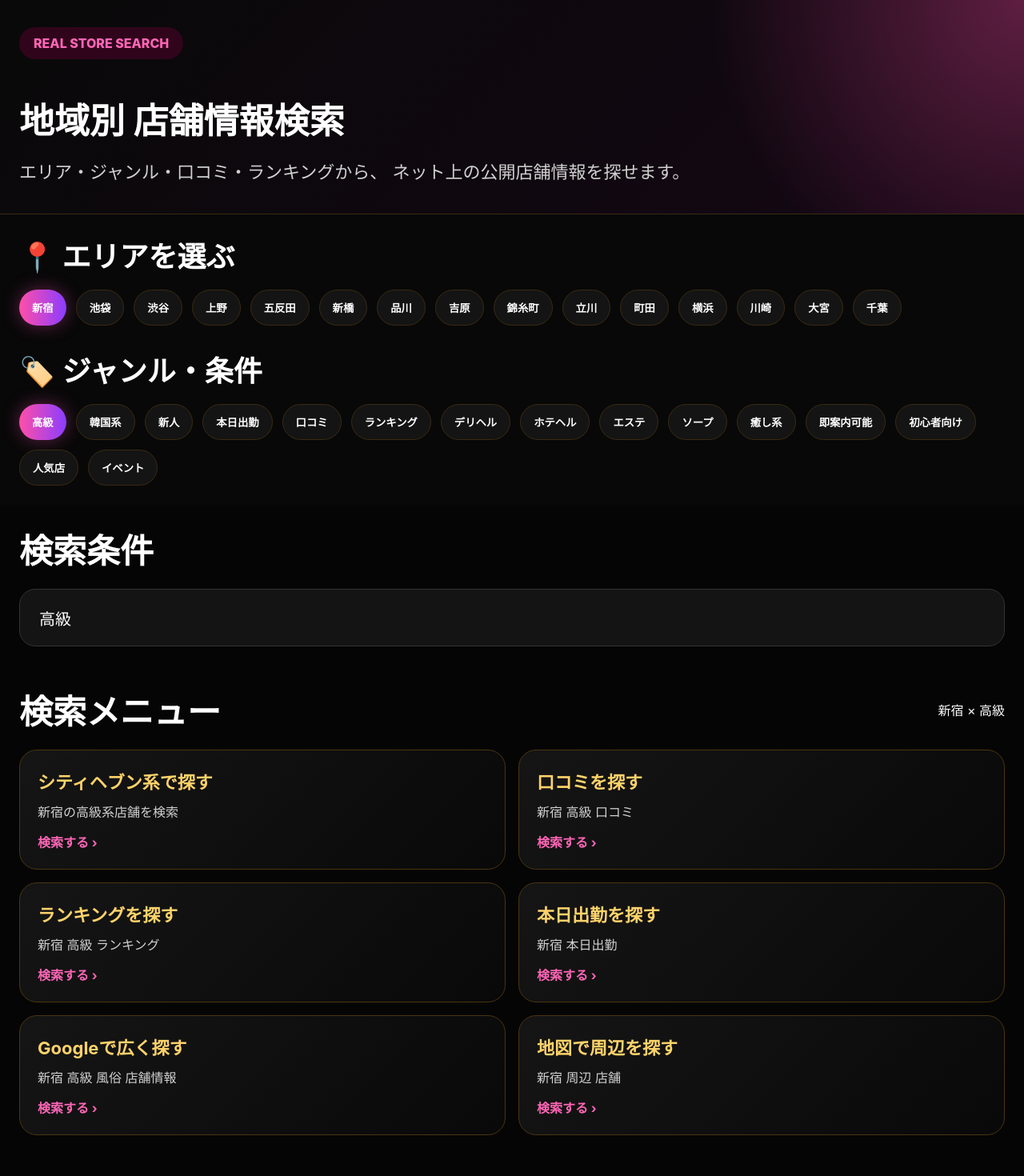
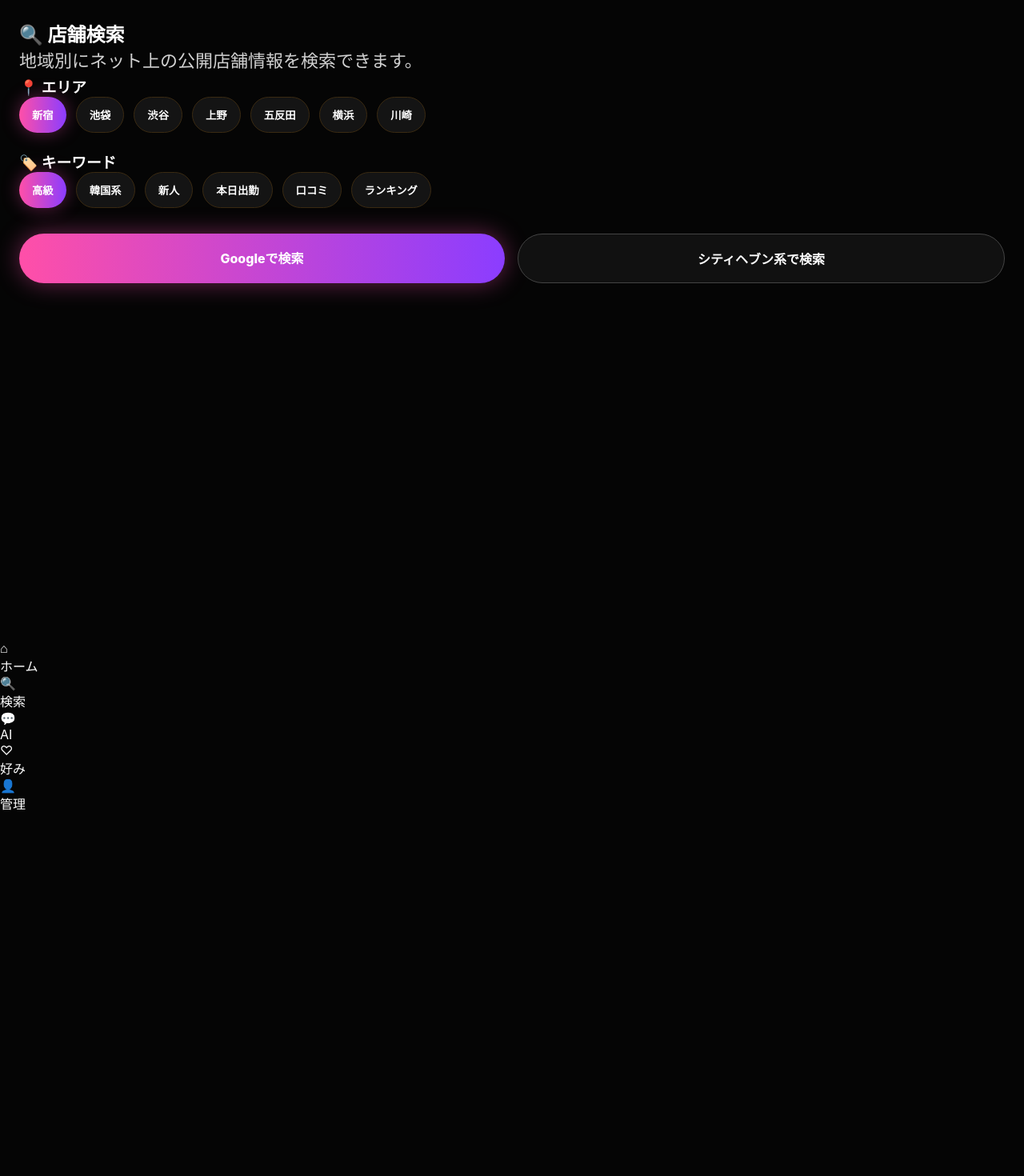
Before and after one commit to misa0324111-cmd/light-link, a Next.js app: page /store-search in a window 1280 px wide. Shown: the top 1470 px of the page at 80% size. After the commit the page ends 1016 px from the top, so only its background shows below. Built offline with nearby package versions, Linux system fonts and the light colour scheme; no server answers.

Commit message:
Rebuild recommended feature pages

```diff
--- a/app/store-search/page.tsx
+++ b/app/store-search/page.tsx
@@ -3,126 +3,45 @@
 import { useState } from 'react'
 import { BottomNav } from '@/components/BottomNav'
 
-const areas = [
-  '新宿', '池袋', '渋谷', '上野', '五反田',
-  '新橋', '品川', '吉原', '錦糸町', '立川',
-  '町田', '横浜', '川崎', '大宮', '千葉'
-]
-
-const keywords = [
-  '高級', '韓国系', '新人', '本日出勤', '口コミ',
-  'ランキング', 'デリヘル', 'ホテヘル', 'エステ', 'ソープ',
-  '癒し系', '即案内可能', '初心者向け', '人気店', 'イベント'
-]
+const areas = ['新宿', '池袋', '渋谷', '上野', '五反田', '横浜', '川崎']
+const keywords = ['高級', '韓国系', '新人', '本日出勤', '口コミ', 'ランキング']
 
 export default function StoreSearchPage() {
   const [area, setArea] = useState('新宿')
   const [keyword, setKeyword] = useState('高級')
 
-  const baseQuery = `${area} ${keyword} 風俗 店舗情報`
-
-  const links = [
-    {
-      title: 'シティヘブン系で探す',
-      text: `${area}の${keyword}系店舗を検索`,
-      url: `https://www.google.com/search?q=${encodeURIComponent(`site:cityheaven.net ${baseQuery}`)}`
-    },
-    {
-      title: '口コミを探す',
-      text: `${area} ${keyword} 口コミ`,
-      url: `https://www.google.com/search?q=${encodeURIComponent(`${area} ${keyword} 風俗 口コミ`)}`
-    },
-    {
-      title: 'ランキングを探す',
-      text: `${area} ${keyword} ランキング`,
-      url: `https://www.google.com/search?q=${encodeURIComponent(`${area} ${keyword} 風俗 ランキング`)}`
-    },
-    {
-      title: '本日出勤を探す',
-      text: `${area} 本日出勤`,
-      url: `https://www.google.com/search?q=${encodeURIComponent(`${area} 風俗 本日出勤`)}`
-    },
-    {
-      title: 'Googleで広く探す',
-      text: baseQuery,
-      url: `https://www.google.com/search?q=${encodeURIComponent(baseQuery)}`
-    },
-    {
-      title: '地図で周辺を探す',
-      text: `${area} 周辺 店舗`,
-      url: `https://www.google.com/maps/search/${encodeURIComponent(`${area} 風俗 店舗`)}`
-    }
-  ]
+  const q = `${area} ${keyword} 風俗 店舗情報`
+  const googleUrl = `https://www.google.com/search?q=${encodeURIComponent(q)}`
+  const cityHeavenUrl = `https://www.google.com/search?q=${encodeURIComponent(`site:cityheaven.net ${q}`)}`
 
   return (
     <>
       <main className="mag-home">
-        <section className="store-search-hero">
-          <p className="mag-logo">REAL STORE SEARCH</p>
-          <h1>地域別 店舗情報検索</h1>
-          <p className="mag-lead">
-            エリア・ジャンル・口コミ・ランキングから、
-            ネット上の公開店舗情報を探せます。
-          </p>
-        </section>
+        <section className="mag-search">
+          <h1>🔍 店舗検索</h1>
+          <p className="mag-lead">地域別にネット上の公開店舗情報を検索できます。</p>
 
-        <section className="tag-panel">
-          <h2>📍 エリアを選ぶ</h2>
+          <h3>📍 エリア</h3>
           <div className="tag-row">
             {areas.map((a) => (
-              <button
-                key={a}
-                className={area === a ? 'tag-chip hot-chip' : 'tag-chip'}
-                onClick={() => setArea(a)}
-              >
+              <button key={a} className={area === a ? 'tag-chip hot-chip' : 'tag-chip'} onClick={() => setArea(a)}>
                 {a}
               </button>
             ))}
           </div>
 
-          <h2 style={{ marginTop: 28 }}>🏷️ ジャンル・条件</h2>
+          <h3 style={{ marginTop: 22 }}>🏷️ キーワード</h3>
           <div className="tag-row">
             {keywords.map((k) => (
-              <button
-                key={k}
-                className={keyword === k ? 'tag-chip hot-chip' : 'tag-chip'}
-                onClick={() => setKeyword(k)}
-              >
+              <button key={k} className={keyword === k ? 'tag-chip hot-chip' : 'tag-chip'} onClick={() => setKeyword(k)}>
                 {k}
               </button>
             ))}
           </div>
-        </section>
 
-        <section className="mag-search">
-          <h2>検索条件</h2>
-          <input
-            value={keyword}
-            onChange={(e) => setKeyword(e.target.value)}
-            placeholder="自由入力：韓国系 / 高級 / 新人 / 口コミ"
-          />
-        </section>
-
-        <section className="mag-ranking">
-          <div className="ranking-title">
-            <h2>検索メニュー</h2>
-            <span>{area} × {keyword}</span>
-          </div>
-
-          <div className="store-result-grid">
-            {links.map((item) => (
-              <a
-                key={item.title}
-                className="store-result-card"
-                href={item.url}
-                target="_blank"
-                rel="noreferrer"
-              >
-                <h3>{item.title}</h3>
-                <p>{item.text}</p>
-                <b>検索する ›</b>
-              </a>
-            ))}
+          <div className="hero-buttons">
+            <a className="btn" href={googleUrl} target="_blank">Googleで検索</a>
+            <a className="btn btn2" href={cityHeavenUrl} target="_blank">シティヘブン系で検索</a>
           </div>
         </section>
       </main>
```
